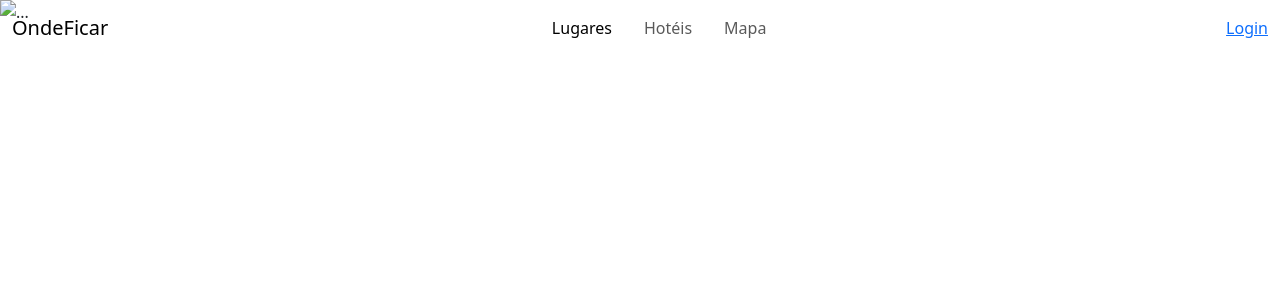
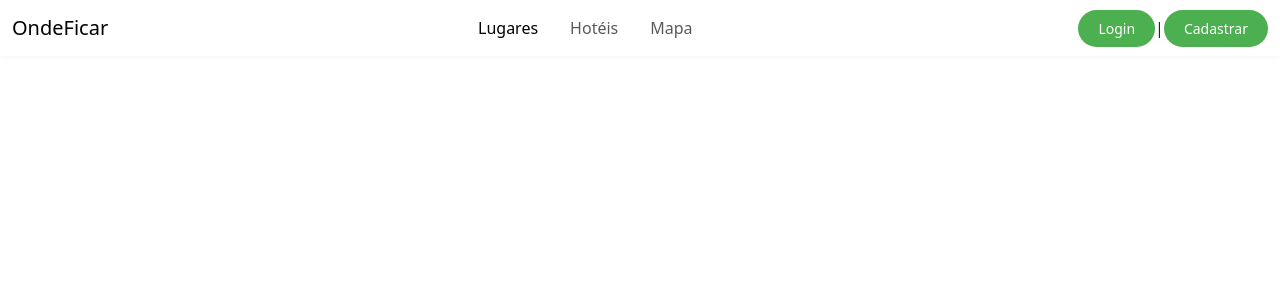
Before and after one commit to Luc5z/ondeficar.com, a Django app: page / in a window 1280 px wide. Shown: the top 300 px of the page. Run offline with Django 5.2, Linux system fonts and the light colour scheme.

Commit message:
create navbar

```diff
--- a/base_static/global/css/styles.css
+++ b/base_static/global/css/styles.css
@@ -0,0 +1,73 @@
+* {
+    margin: 0;
+    padding: 0;
+    box-sizing: border-box;
+}
+
+.navbar {
+    background-color: #fff;
+    box-shadow: 0 2px 4px rgba(0, 0, 0, 0.04);
+    padding: 1rem 0;
+}
+
+.navbar-brand {
+    font-weight: 500;
+    color: #4CAF50;
+    font-size: 24px;
+    transition: 0.3s color;
+}
+
+.login-button {
+    background-color: #4CAF50;
+    color: white;
+    font-size: 14px;
+    padding: 8px 20px;
+    border-radius: 50px;
+    text-decoration: none;
+    transition: 0.3s background-color;
+}
+
+.login-button:hover {
+    background-color: #45a049;
+}
+
+.navbar-toggler {
+    border: none;
+    font-size: 1.25rem;
+}
+
+.navbar-toggler:focus, .btn-close:focus {
+    box-shadow: none;
+    outline: none;
+}
+
+.nav-link {
+    color: #333;
+    font-weight: 500;
+    position: relative;
+}
+
+.nav-link:hover, .nav-link:active {
+    color: #007bff;
+}
+
+@media (min-width: 991px) {
+    .nav-link::before {
+        content: "";
+        position: absolute;
+        bottom: 0;
+        left: 50%;
+        transform: translateX(-50%);
+        width: 0;
+        height: 2px;
+        background-color: #007bff;
+        visibility: hidden;
+        transition: 0.3s ease-in-out;
+    }
+
+    .nav-link:hover::before, .nav-link:active::before {
+        width: 100%;
+        visibility: visible;
+    }
+
+}
--- a/base_templates/global/base.html
+++ b/base_templates/global/base.html
@@ -6,7 +6,7 @@
     <meta charset="UTF-8">
     <meta name="viewport" content="width=device-width, initial-scale=1.0">
     <title>ondeficar</title>
-    <link rel="stylesheet" href="{% static 'global/css/style.css' %}">
+    <link rel="stylesheet" href="{% static 'global/css/styles.css' %}">
     <link href="https://cdn.jsdelivr.net/npm/bootstrap@5.3.3/dist/css/bootstrap.min.css" rel="stylesheet"
         integrity="sha384-QWTKZyjpPEjISv5WaRU9OFeRpok6YctnYmDr5pNlyT2bRjXh0JMhjY6hW+ALEwIH" crossorigin="anonymous">
 </head>
@@ -37,9 +37,20 @@
                     </ul>
                 </div>
             </div>
-            <a href="#" class="login-buttom">Login</a>
+
+            {% if user.is_authenticated %}
+                <p>Bem-vindo, {{ user.username }}! <a href="{% url 'logout' %}">Logout</a></p>
+            {% else %}
+                <a class="login-button" href="{% url 'login' %}">Login</a> |
+                <a class="login-button" href="{% url 'register' %}">Cadastrar</a>
+            {% endif %}
+
+            <button class="navbar-toggler" type="button" data-bs-toggle="offcanvas" data-bs-target="#offcanvasNavbar" aria-controls="offcanvasNavbar" aria-label="Toggle navigation">
+                <span class="navbar-toggler-icon"></span>
+            </button>
         </div>
     </nav>
+    <!-- end-navbar -->
 
     <main class="content">
 
--- a/ondeficar/templates/index.html
+++ b/ondeficar/templates/index.html
@@ -4,26 +4,5 @@
 
 {% comment %} slide {% endcomment %}
 
-<div id="carouselExampleAutoplaying" class="carousel slide" data-bs-ride="carousel">
-    <div class="carousel-inner">
-      <div class="carousel-item active">
-        <img src="" class="d-block w-100" alt="...">
-      </div>
-      <div class="carousel-item">
-        <img src="..." class="d-block w-100" alt="...">
-      </div>
-      <div class="carousel-item">
-        <img src="..." class="d-block w-100" alt="...">
-      </div>
-    </div>
-    <button class="carousel-control-prev" type="button" data-bs-target="#carouselExampleAutoplaying" data-bs-slide="prev">
-      <span class="carousel-control-prev-icon" aria-hidden="true"></span>
-      <span class="visually-hidden">Previous</span>
-    </button>
-    <button class="carousel-control-next" type="button" data-bs-target="#carouselExampleAutoplaying" data-bs-slide="next">
-      <span class="carousel-control-next-icon" aria-hidden="true"></span>
-      <span class="visually-hidden">Next</span>
-    </button>
-  </div>
 
 {% endblock content %}
```
